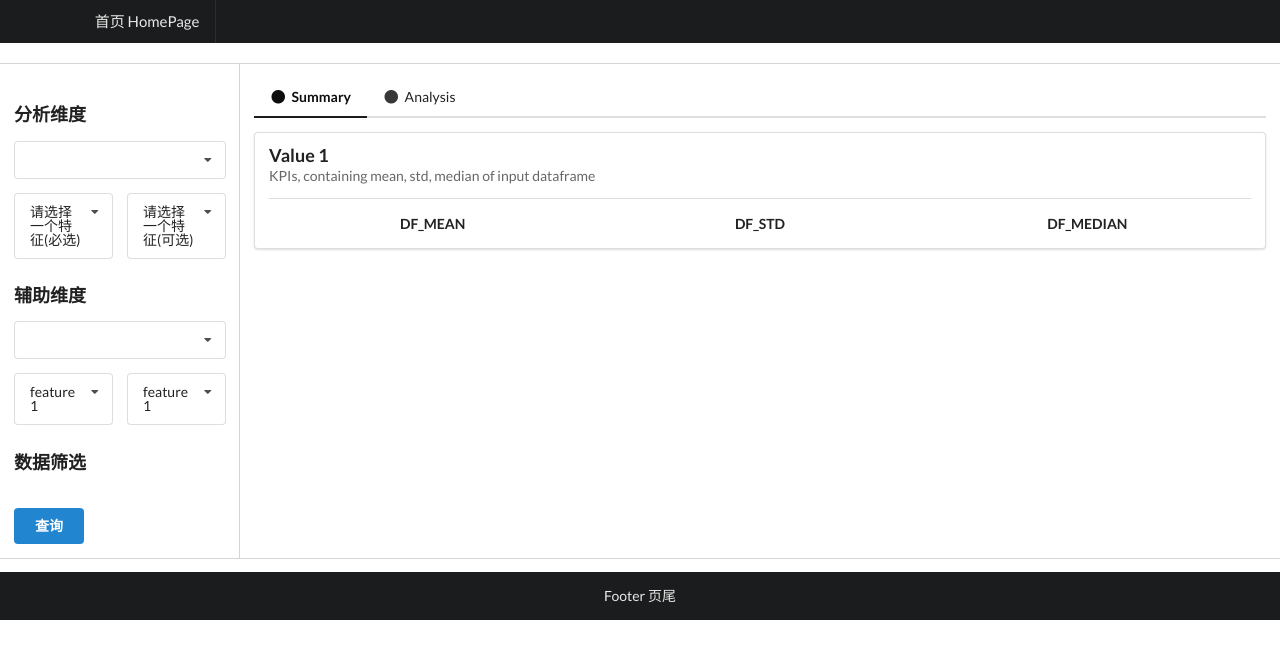
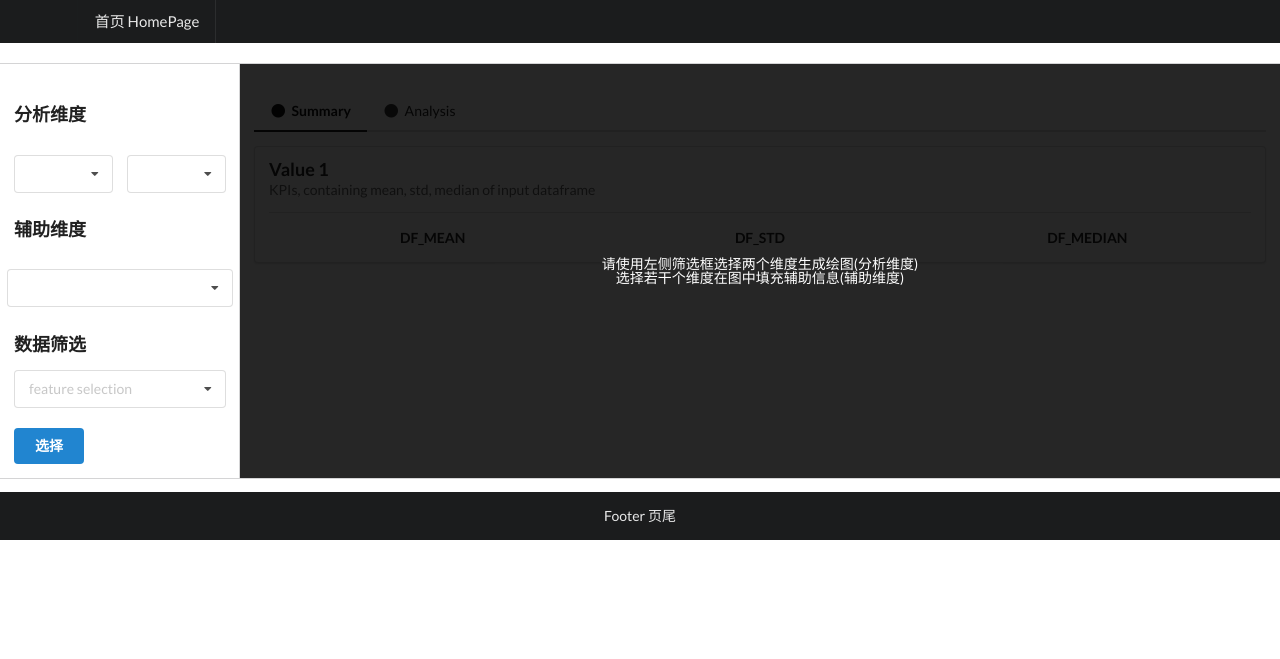
Before and after one commit to syh001/dashboard, a Django app: template visual/templates/visual/display.html in a window 1280 px wide. Shown: the top 659 px of the page. Run offline with Django 3.2, Linux system fonts and the light colour scheme; the template is opened without the code that fills it, so the values that code supplies are empty; some libraries are stand-ins or nearby versions.

Commit message:
update html

```diff
--- a/visual/templates/visual/display.html
+++ b/visual/templates/visual/display.html
@@ -1,5 +1,11 @@
 {% extends "visual/analysis.html" %}
 {% block display %}
+
+<!-- 数据处理时的loading遮罩 -->
+<div class="ui active dimmer" id="dimmer">
+    <div class="ui text" style="color: #FFFFFF">请使用左侧筛选框选择两个维度生成绘图(分析维度)<br>选择若干个维度在图中填充辅助信息(辅助维度)</div>
+</div>
+
 <!-- 创建2个Semantic UI tab，根据鼠标点击切换，以保证页面干净清爽 -->
 
 <div class="ui pointing secondary menu">
@@ -22,16 +28,16 @@
     <div class="ui small three statistics">
 
         <div class="statistic">
-            <div class="value" id="value_size">
+            <div class="value" id="df_mean">
                 {{ df_mean }}
             </div>
-            <div class="label" id="label_size_unit">
+            <div class="label" id="df_mean">
                 df_mean
             </div>
         </div>
 
-        <div class="statistic" id="div_gr">
-            <div class="value" id="value_gr">
+        <div class="statistic" id="df_std">
+            <div class="value" id="df_std">
                 {{ df_std }}
             </div>
             <div class="label">
@@ -39,8 +45,8 @@
             </div>
         </div>
 
-        <div class="statistic" id="div_cagr">
-            <div class="value" id="value_cagr">
+        <div class="statistic" id="df_median">
+            <div class="value" id="df_median">
                 {{ df_median }}
             </div>
             <div class="label">
@@ -64,7 +70,7 @@
 
     <div class="ui divider"></div>
 
-    <div class="ui container" id='result_table' style="width: 100%; overflow-x: scroll; overflow-y: hidden;">
+    <div class="ui container" id='data' style="width: 100%; overflow-x: scroll; overflow-y: hidden;">
         <!-- Django渲染html代码时需要加入|safe，保证html不会被自动转义 -->
         {{ data|safe }}
     </div>
@@ -75,4 +81,5 @@
 <script>
     $('.pointing.secondary.menu .item').tab();
 </script>
+
 {% endblock %}
--- a/visual/templates/visual/filter.html
+++ b/visual/templates/visual/filter.html
@@ -4,13 +4,32 @@
             <!-- 在Django所有的 POST 表单元素时，需要加上下方的csrf_token tag，主要是安全方面的机制，本例后续使用AJAX方法，这里的POST class和token都不生效 -->
             {% csrf_token %}
             <h3 class="ui header" id="analysis">分析维度</h3>
+
             <div class="field">
                 <div class="fields">
-                    <div class="sixteen wide field">
-                        <select name="DIMENSION_select" id="DIMENSION_select" class="ui fluid search dropdown">
+
+                </div>
+
+                <div class="fields">
+
+                    <div class="eight wide field">
+                        <select name="Feature1" id="Feature1" class="ui fluid search dropdown">
+
                             {% for key, value in mselect_dict.items %}
-                                <!-- 此处判断为真即为默认显示 -->
-                                {% if value.select == 'feature_5' %}
+                                {% if value.select == '' %}
+                                    <option value="{{ value.select }}" selected>{{ key }}</option>
+                                {% else %}
+                                    <option value="{{ value.select }}">{{ key }}</option>
+                                {% endif %}
+                            {% endfor %}
+                        </select>
+                    </div>
+
+                    <div class="eight wide field">
+                        <select name="Feature2" id="Feature2" class="ui fluid search dropdown">
+
+                            {% for key, value in mselect_dict.items %}
+                                {% if value.select == '' %}
                                     <option value="{{ value.select }}" selected>{{ key }}</option>
                                 {% else %}
                                     <option value="{{ value.select }}">{{ key }}</option>
@@ -19,77 +38,104 @@
                         </select>
                     </div>
                 </div>
-                <div class="fields">
-                    <div class="eight wide field">
-                        <select name="UNIT_select" id="UNIT_select" class="ui fluid search dropdown">
-                            <option value="Value" selected>请选择一个特征(必选)</option>
-                            <option value="Volume">feature 1</option>
-                            <option value="Volume (Counting Unit)">feature 2</option>
-                        </select>
-                    </div>
-                    <div class="eight wide field">
-                        <select name="PERIOD_select" id="PERIOD_select" class="ui fluid search dropdown">
-                            <option value="MAT" selected>请选择一个特征(可选)</option>
-                            <option value="QTR">feature 1</option>
-                        </select>
-                    </div>
-                </div>
             </div>
 
             <h3 class="ui header" id="analysis">辅助维度</h3>
+
             <div class="field">
+
                 <div class="fields">
-                    <div class="sixteen wide field">
-                        <select name="DIMENSION_select" id="DIMENSION_select" class="ui fluid search dropdown">
-                            {% for key, value in mselect_dict.items %}
-                                {% if value.select == 'PRODUCT' %}
-                                    <option value="{{ value.select }}" selected>{{ key }}</option>
-                                {% else %}
-                                    <option value="{{ value.select }}">{{ key }}</option>
-                                {% endif %}
-                            {% endfor %}
-                        </select>
-                    </div>
+
                 </div>
+
                 <div class="fields">
-                    <div class="eight wide field">
-                        <select name="UNIT_select" id="UNIT_select" class="ui fluid search dropdown">
-                            <option value="Value" selected>feature 1</option>
-                            <option value="Volume">feature 2</option>
-                            <option value="Volume (Counting Unit)">feature 3</option>
-                        </select>
-                    </div>
-                    <div class="eight wide field">
-                        <select name="PERIOD_select" id="PERIOD_select" class="ui fluid search dropdown">
-                            <option value="MAT" selected>feature 1</option>
-                            <option value="QTR">feature 2</option>
-                        </select>
-                    </div>
+
+                    <select name="Feature2" id="Feature2" class="ui fluid search dropdown">
+
+                        {% for key, value in mselect_dict.items %}
+                            {% if value.select == '' %}
+                                <option value="{{ value.select }}" selected>{{ key }}</option>
+                            {% else %}
+                                <option value="{{ value.select }}">{{ key }}</option>
+                            {% endif %}
+                        {% endfor %}
+                    </select>
                 </div>
             </div>
 
 
             <h3 class="ui header" id="data_filter">数据筛选</h3>
-            <div class="field">
-                {% for key, value in mselect_dict.items %}
-                <div class="field">
-                    <select name="{{ value.select|add:"_select[]" }}" id="{{ value.select|add:"_select" }}" multiple=""
-                            class="ui fluid search dropdown">
-                        <option value="">{{ key }}</option>
-<!-- {#                        {% for item in value.options %}#}
-{#                            <option value="{{ item }}">{{ item }}</option>#}
-{#                        {% endfor %}#} -->
-                    </select>
+            <div class="ui fluid multiple search selection dropdown">
+                <input type="hidden" name="featurename">
+                <i class="dropdown icon"></i>
+                <div class="default text">feature selection</div>
+                <div class="menu", name="select_feature">
+                    {% for key,value in mselect_dict.items %}
+                    <div class="item">{{key}}</div>
+                    {% endfor %}
                 </div>
-                {% endfor %}
             </div>
+
+
+
             <br>
+
             <div class="ui buttons">
-                <input class="ui blue button" type='button' id='AJAX_get' value="查询"/>
+                <input class="ui blue button" type='button' id='AJAX_get' value="选择"/>
             </div>
         </form>
     </div>
 </div>
+
+
+<script type="text/javascript">
+    $("#AJAX_get").click(function (event) {
+        event.preventDefault(); // 防止表单默认的提交
+        // 获取单选下拉框的值
+        var form_data = {
+            "Feature1": $("#Feature1").val(),
+            "Feature2": $("#Feature2").val(),
+            "Feature_opt": $("#Feature_opt").val(),
+        };
+
+        var dimmer = $("#dimmer");
+        dimmer.attr('class', 'ui active dimmer'); // 点击筛选按钮后dimmer变成active
+        dimmer.children('div').remove(); // 删除初始化文字
+        dimmer.append('<div class="ui text loader">数据加载中……</div>'); // 增加loading效果和文字
+
+
+        // 获取多选下拉框的值
+        var dict = {{ mselect_dict|safe }};
+
+        for (key in dict) {
+            var form_name = dict[key]['select'] + "_select";
+            jquery_selector_id = "[id='" + form_name + "']";//因为我们的部分多选框id有空格，要用这种写法
+            form_data[form_name] = $(jquery_selector_id).val();
+        }
+
+        $.ajax({
+            // 请求的url
+            url: '{% url 'visual:query' %}',
+            // 请求的type
+            type: 'GET',
+            // 发送的数据
+            data: form_data,
+            // 回调函数，其中ret是返回的JSON，可以以字典的方式调用
+            success: function (ret) {     //成功执行
+            // 更新单位标签
+                $("#label_size_unit").html("最新"+form_data['PERIOD_select']+ " "+form_data['UNIT_select']);
+                // 把查询结果输出到网页上预留id的DOM元素中
+                $("#df_mean").html(ret["df_mean"].toLocaleString());
+                $("#df_std").html(ret["df_std"].toLocaleString());
+                $("#df_median").html(ret["df_median"].toLocaleString());
+                $("#result_table").html(ret['ptable']);
+            },
+            error: function () {            //失败
+                console.log('失败')
+            }
+        });
+    })
+</script>
 
 <!-- 因为用到Semantic UI的Search Dropdown控件，必须有下面语句初始化 -->
 <script>
--- a/visual/urls.py
+++ b/visual/urls.py
@@ -3,5 +3,6 @@ from . import views
 
 app_name = 'visual'  # 这句是必须的，和之后所有的URL语句有关
 urlpatterns = [
-    path('index', views.index, name='index'),
+    path('index', views.index, name = 'index'),
+    path('query', views.query, name = 'query')
 ]
```
Also changed, not shown: visual/views.py (+95 -22 lines).
